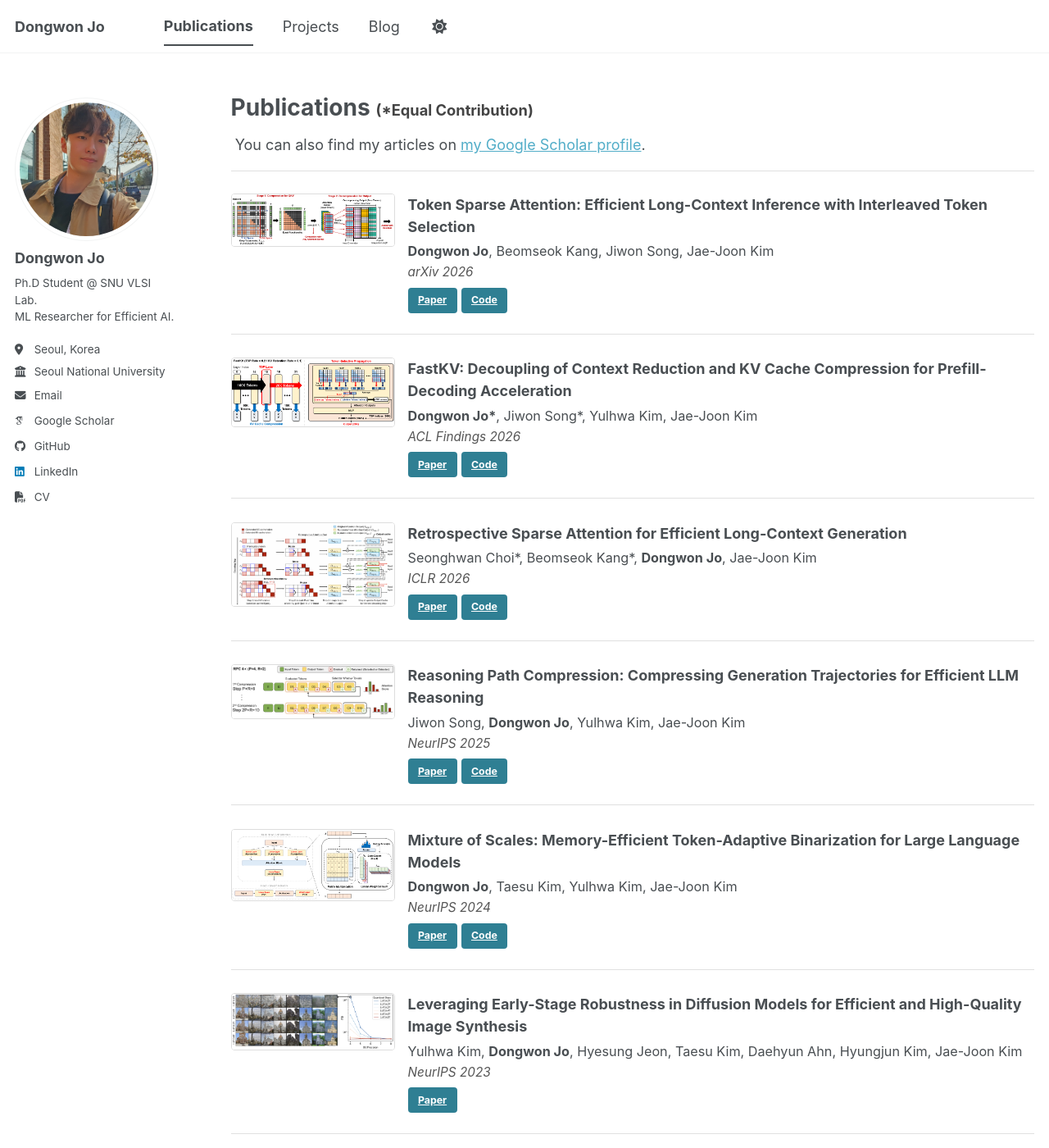
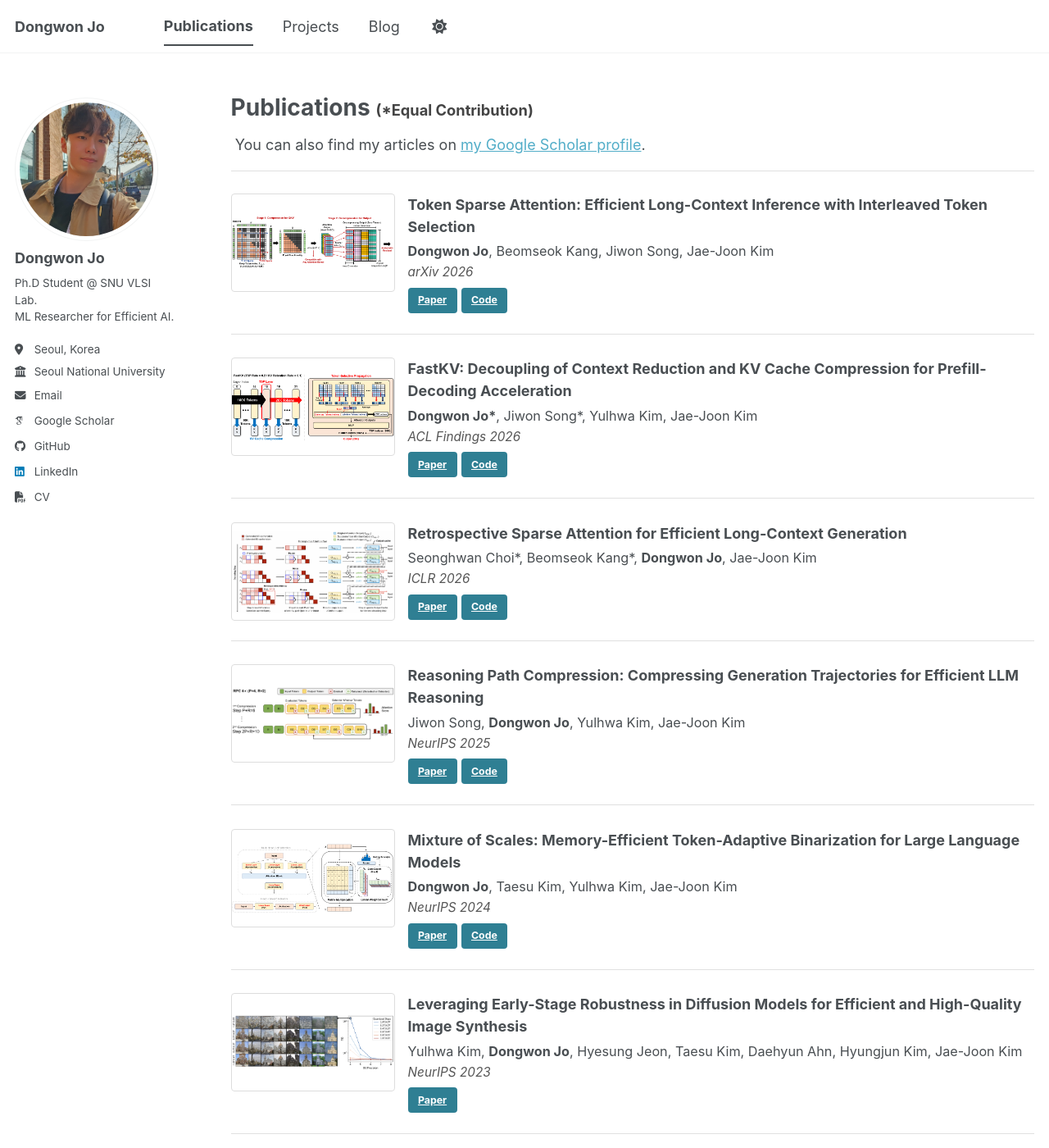
Before and after one commit to dongwonjo/dongwonjo.github.io, a Jekyll site: the page built from _pages/publications.html, in a window 1280 px wide and 1400 px high. Shown: the whole window at 82% size. Built offline with Jekyll 4.4.1, drawn with Linux system fonts in a browser that asks for light colours; some web fonts are replaced; a script bundle is joined from its source files by our own code; library files that are not in the unit come from our copies.

Commit message:
Update publications.html

```diff
--- a/_pages/publications.html
+++ b/_pages/publications.html
@@ -173,6 +173,9 @@ author_profile: true
 }
 .pub-thumb img {
   width: 100%;
+  height: 120px;
+  object-fit: contain;
+  background-color: white;
   border: 1px solid #ddd;
   border-radius: 4px;
 }
```
